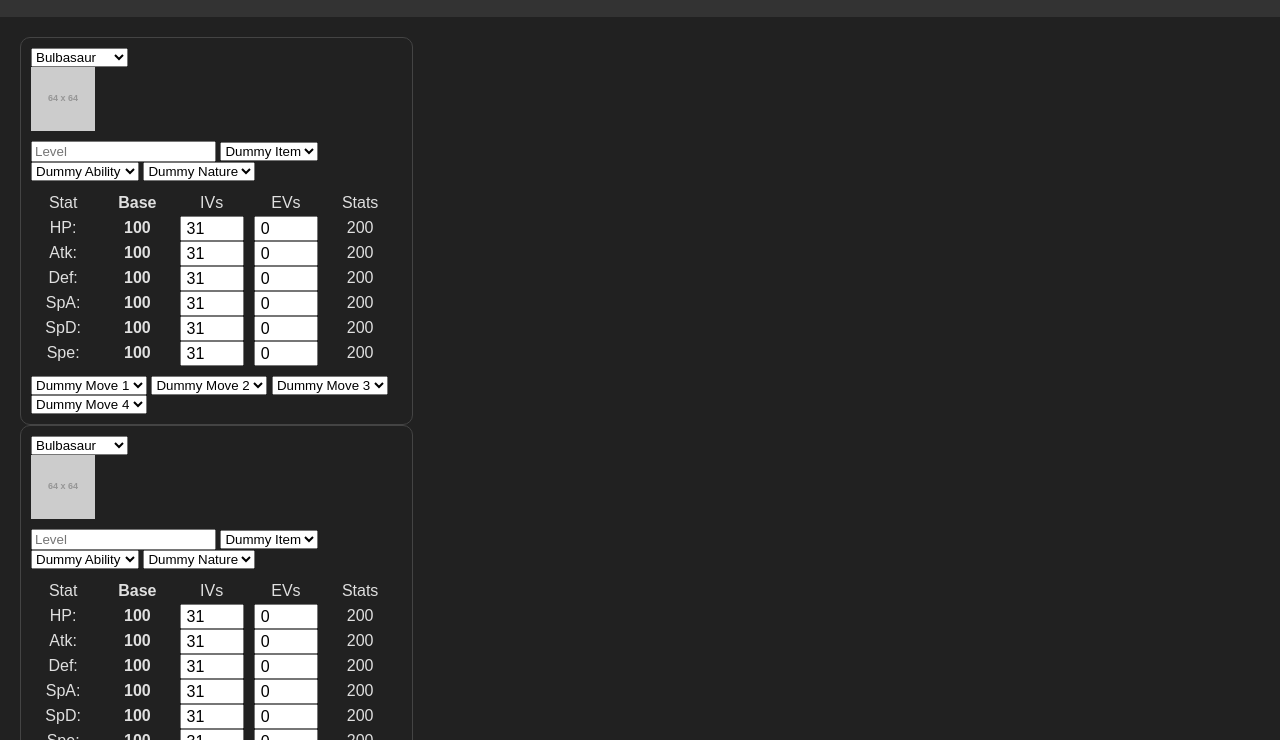
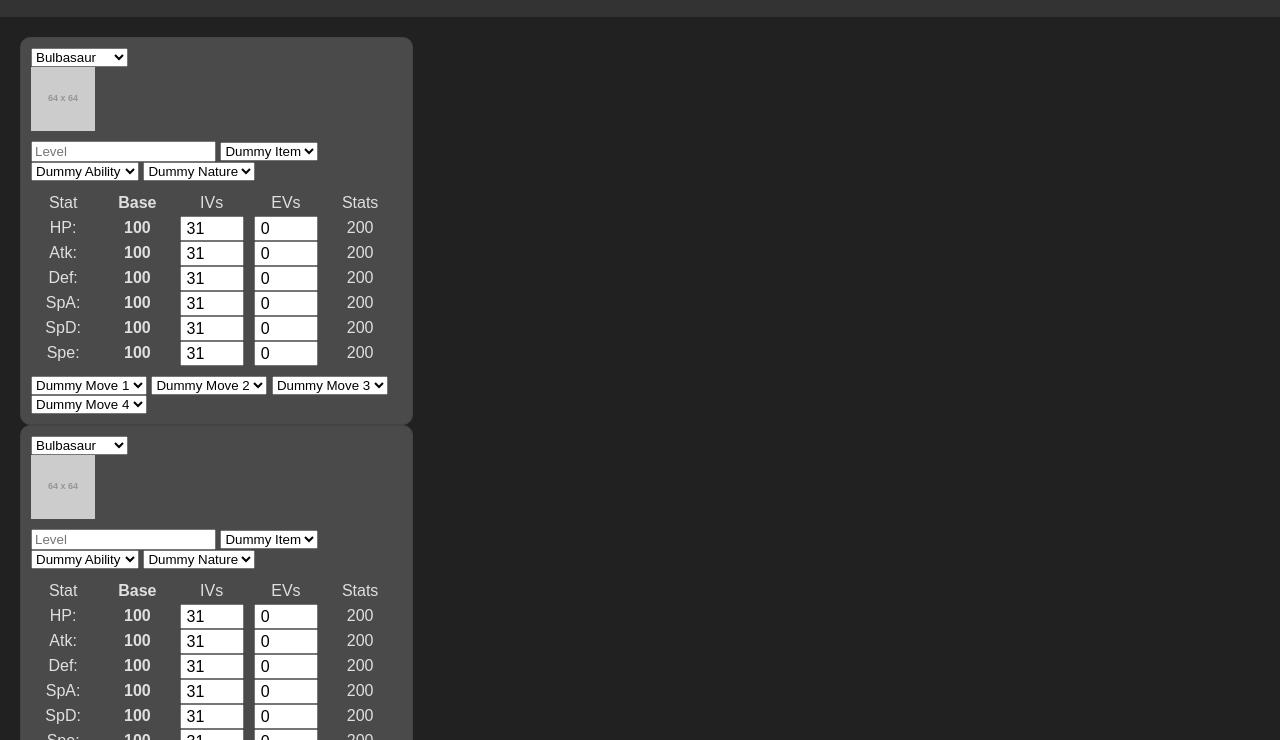
Before and after one commit to PokeMMOZone/pokemmo-team-builder, a website: page src/index.html in a window 1280 px wide. Shown: the part 60-800 px from the top of the page. Drawn offline with Linux system fonts and the light colour scheme; placeholder pictures from the web are drawn by us.

Commit message:
Make slot background grey.

```diff
--- a/src/css/styles.css
+++ b/src/css/styles.css
@@ -38,7 +38,9 @@
     box-sizing: border-box;
     position: relative;
     overflow: hidden;
+    background-color: #4A4A4A;  /* Grey background added here */
 }
+
 
 .stat-block {
     display: flex;
```
